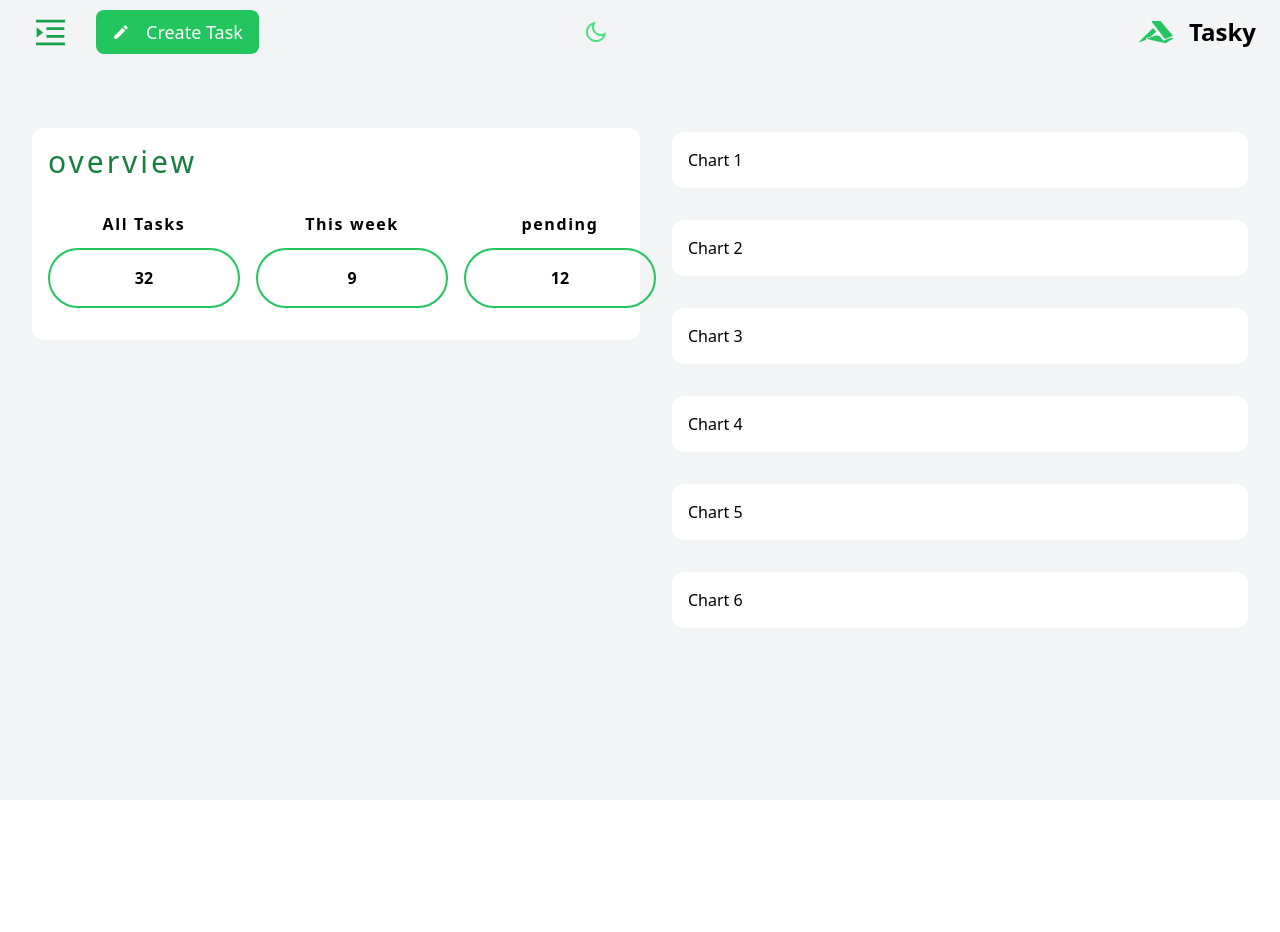
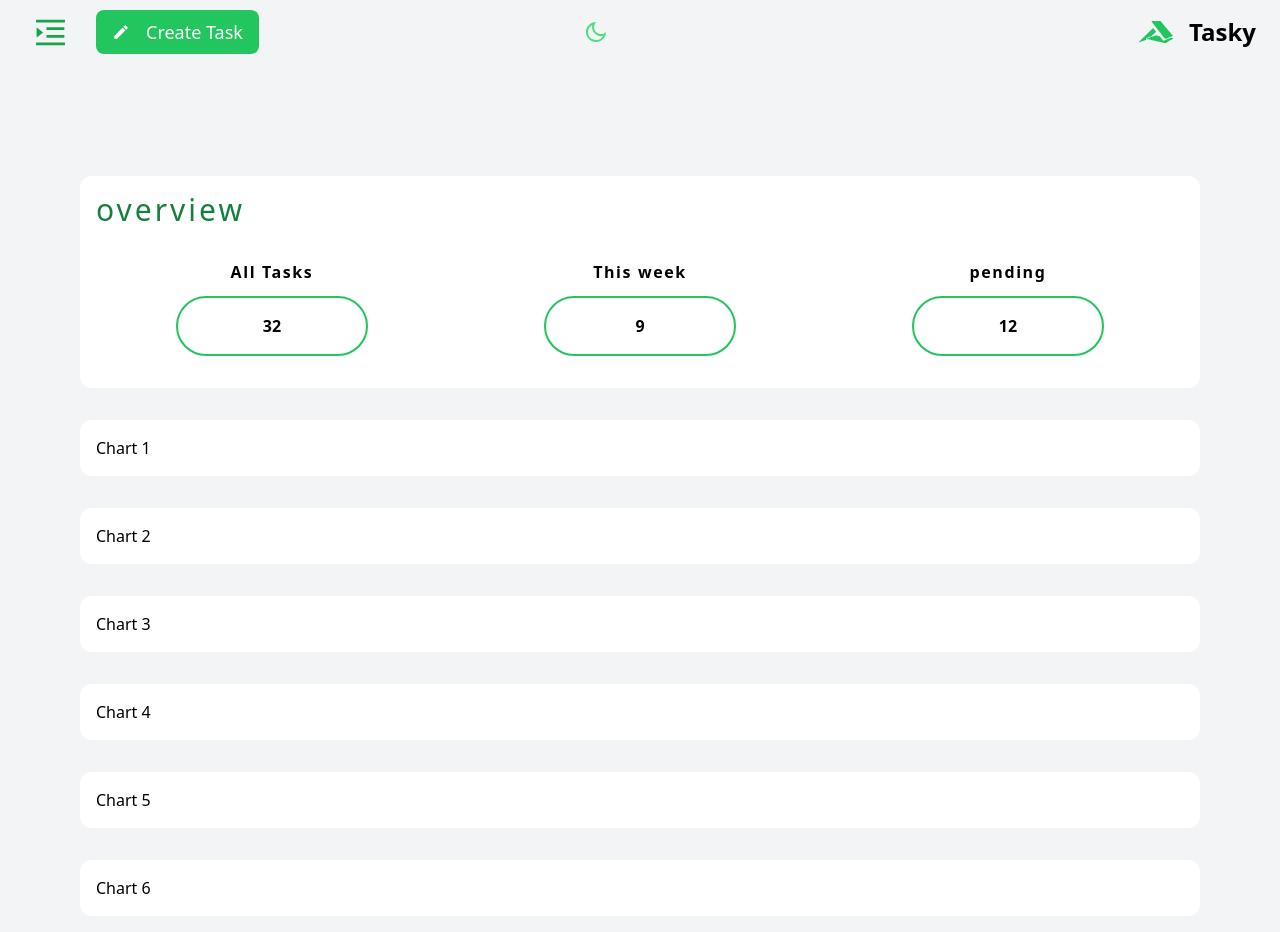
Before and after one commit to FadyEilia2001/tasky, a React (Create React App) app in the folder frontend/: page /dashboard in a window 1280 px wide. Shown: the top 932 px of the page. Before the commit the page ends 800 px from the top, so only its background shows below. Built offline with nearby package versions, Linux system fonts and the light colour scheme.

Commit message:
removed flex-row from dashboard

```diff
--- a/frontend/src/pages/Dashboard.jsx
+++ b/frontend/src/pages/Dashboard.jsx
@@ -2,22 +2,24 @@ import React from "react";
 import { MdCreate } from "react-icons/md";
 import Charts from "../components/dashboard/Charts";
 import Overview from "../components/dashboard/Overview";
+import Tasks from "../components/Tasks";
 
 const Dashboard = () => {
   return (
-    <div className="flex items-center lg:items-start xl:items-start 2xl:items-start flex-col lg:flex-row xl:flex-row 2xl:flex-row gap-y-4 gap-x-8 p-8">
+    <div className="flex items-center flex-col gap-y-4 gap-x-8 p-8">
       <button className="bg-green-500 lg:absolute md:absolute top-2.5 left-24 text-white px-4 text-lg  py-2 hover:bg-green-600 cursor-pointer rounded-lg flex items-center gap-x-4 text-semibold">
         <MdCreate />
         Create Task
       </button>
 
-      <div className="md:w-1/2 lg:w-1/2 xl:w-1/2 2xl:w-1/2 w-full">
+      <div className="w-full md:p-12 lg:p-12 xl:p-12">
         <Overview />
+        <Charts />
       </div>
 
-      <div className="md:w-1/2 lg:w-1/2 xl:w-1/2 2xl:w-1/2 w-full lg:mt-5 xl:mt-5 ">
+      {/* <div className="md:w-1/2 lg:w-1/2 xl:w-1/2 2xl:w-1/2 w-full lg:mt-5 xl:mt-5 ">
         <Charts />
-      </div>
+      </div> */}
     </div>
   );
 };
```
